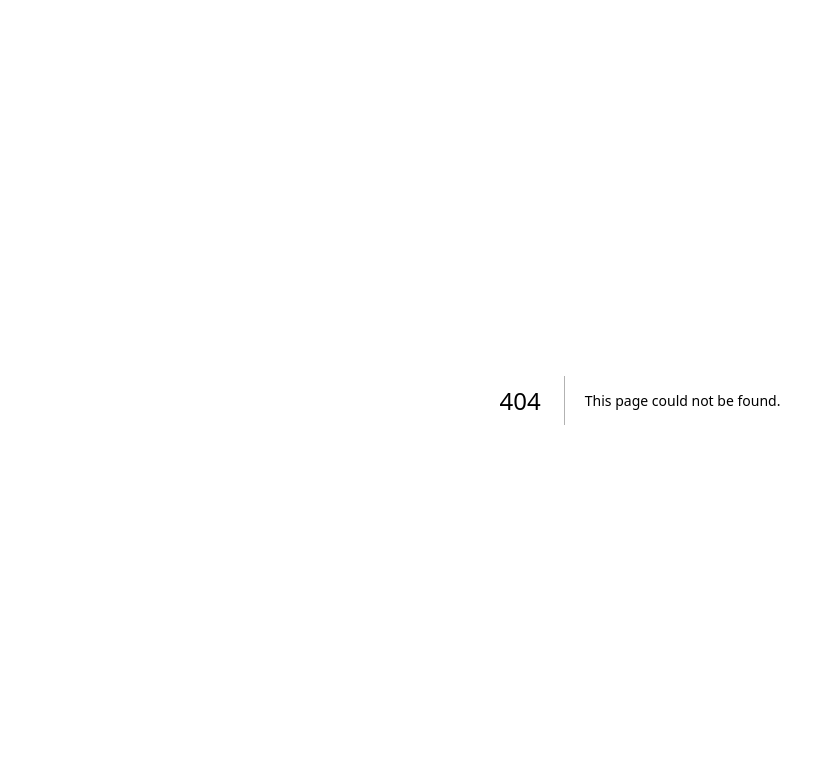
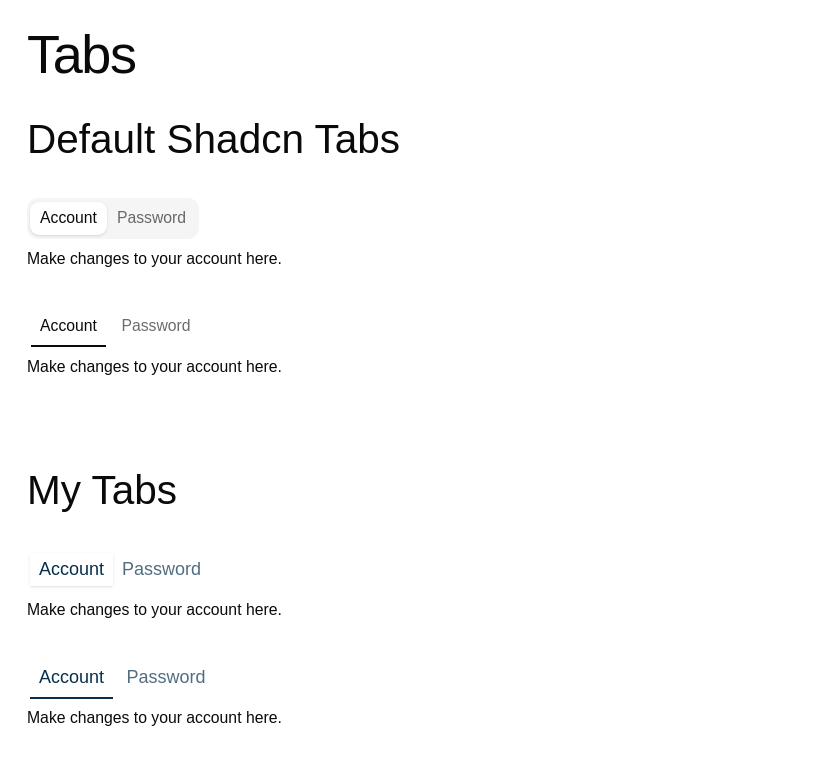
Before and after one commit to gamitarchana/react-shadcn-ui, a Next.js app: page /tabs in a window 1280 px wide. Before the commit this address had no page. Shown: the top 764 px of the page, without its empty margins (0-815 px from the left). Built offline with nearby package versions, Linux system fonts and the light colour scheme; a web font is replaced by a local one.

Commit message:
added tabs component

```diff
--- /dev/null
+++ b/app/tabs/page.tsx
@@ -0,0 +1,62 @@
+import { Button } from "@/components/ui/button"
+
+import { Heading } from "@/components/ui/heading"
+import { Tabs, TabsContent, TabsList, TabsTrigger } from "@/components/ui/tabs"
+import { MyTabs, MyTabsContent, MyTabsList, MyTabsTrigger } from "@/components/ui/my-tabs"
+
+
+export default function Tabspage() {
+  return (
+    <div className="w-full min-h-svh p-6">
+    <div className="w-full">
+        <h1 className="scroll-m-20 text-4xl tracking-tight lg:text-5xl font-heading">Tabs</h1>
+        <div className="py-8">
+            <Heading as="h2" variant="h2" title="Default Shadcn Tabs" className="pb-4"/>
+                <div className="py-4">
+                    <Tabs defaultValue="account" className="w-[400px]">
+                        <TabsList>
+                            <TabsTrigger value="account">Account</TabsTrigger>
+                            <TabsTrigger value="password">Password</TabsTrigger>
+                        </TabsList>
+                        <TabsContent value="account">Make changes to your account here.</TabsContent>
+                        <TabsContent value="password">Change your password here.</TabsContent>
+                    </Tabs>
+                </div>
+                <div className="py-4">
+                    <Tabs defaultValue="account" className="w-[400px]">
+                        <TabsList variant="line">
+                            <TabsTrigger value="account">Account</TabsTrigger>
+                            <TabsTrigger value="password">Password</TabsTrigger>
+                        </TabsList>
+                        <TabsContent value="account">Make changes to your account here.</TabsContent>
+                        <TabsContent value="password">Change your password here.</TabsContent>
+                    </Tabs>
+                </div>
+            </div>
+        </div>
+        <div className="py-8">
+            <Heading as="h2" variant="h2" title="My Tabs" className="pb-4"/>
+                <div className="py-4">
+                    <MyTabs defaultValue="account" className="w-[400px]">
+                        <MyTabsList>
+                            <MyTabsTrigger value="account">Account</MyTabsTrigger>
+                            <MyTabsTrigger value="password">Password</MyTabsTrigger>
+                        </MyTabsList>
+                        <MyTabsContent value="account">Make changes to your account here.</MyTabsContent>
+                        <MyTabsContent value="password">Change your password here.</MyTabsContent>
+                    </MyTabs>
+                </div>
+                <div className="py-4">
+                    <MyTabs defaultValue="account" className="w-[400px]">
+                        <MyTabsList variant="line">
+                            <MyTabsTrigger value="account">Account</MyTabsTrigger>
+                            <MyTabsTrigger value="password">Password</MyTabsTrigger>
+                        </MyTabsList>
+                        <MyTabsContent value="account">Make changes to your account here.</MyTabsContent>
+                        <MyTabsContent value="password">Change your password here.</MyTabsContent>
+                    </MyTabs>
+                </div>
+            </div>
+    </div>
+  )
+}
--- /dev/null
+++ b/components/ui/my-tabs.tsx
@@ -0,0 +1,81 @@
+"use client"
+
+import { Tabs as TabsPrimitive } from "@base-ui/react/tabs"
+import { cva, type VariantProps } from "class-variance-authority"
+import { cn } from "cn"
+
+function MyTabs({
+  className,
+  orientation = "horizontal",
+  ...props
+}: TabsPrimitive.Root.Props) {
+  return (
+    <TabsPrimitive.Root
+      data-slot="tabs"
+      data-orientation={orientation}
+      className={cn(
+        "group/tabs flex gap-2 data-horizontal:flex-col",
+        className
+      )}
+      {...props}
+    />
+  )
+}
+
+const myTabsListVariants = cva(
+  "group/tabs-list inline-flex w-fit items-center justify-center p-[3px] text-primary group-data-horizontal/tabs:h-9 group-data-vertical/tabs:h-fit group-data-vertical/tabs:flex-col",
+  {
+    variants: {
+      variant: {
+        default: "bg-transparent",
+        line: "gap-1 bg-transparent",
+      },
+    },
+    defaultVariants: {
+      variant: "default",
+    },
+  }
+)
+
+function MyTabsList({
+  className,
+  variant = "default",
+  ...props
+}: TabsPrimitive.List.Props & VariantProps<typeof myTabsListVariants>) {
+  return (
+    <TabsPrimitive.List
+      data-slot="tabs-list"
+      data-variant={variant}
+      className={cn(myTabsListVariants({ variant }), className)}
+      {...props}
+    />
+  )
+}
+
+function MyTabsTrigger({ className, ...props }: TabsPrimitive.Tab.Props) {
+  return (
+    <TabsPrimitive.Tab
+      data-slot="tabs-trigger"
+      className={cn(
+        "relative inline-flex h-[calc(100%-1px)] flex-1 items-center justify-center gap-1.5 px-2 py-1 text-base font-medium whitespace-nowrap text-primary/70 transition-all group-data-vertical/tabs:w-full group-data-vertical/tabs:justify-start hover:text-primary focus-visible:border-ring focus-visible:ring-[3px] focus-visible:ring-ring/50 focus-visible:outline-1 focus-visible:outline-ring disabled:pointer-events-none disabled:opacity-50 has-data-[icon=inline-end]:pr-1.5 has-data-[icon=inline-start]:pl-1.5 aria-disabled:pointer-events-none aria-disabled:opacity-50 group-data-[variant=default]/tabs-list:data-active:shadow-sm group-data-[variant=line]/tabs-list:data-active:shadow-none [&_svg]:pointer-events-none [&_svg]:shrink-0 [&_svg:not([class*='size-'])]:size-4",
+        "group-data-[variant=line]/tabs-list:bg-transparent group-data-[variant=line]/tabs-list:data-active:bg-transparent ",
+        "data-active:bg-transparent data-active:text-primary",
+        "after:absolute after:bg-primary after:opacity-0 after:transition-opacity group-data-horizontal/tabs:after:inset-x-0 group-data-horizontal/tabs:after:bottom-[-5px] group-data-horizontal/tabs:after:h-0.5 group-data-vertical/tabs:after:inset-y-0 group-data-vertical/tabs:after:-right-1 group-data-vertical/tabs:after:w-0.5 group-data-[variant=line]/tabs-list:data-active:after:opacity-100",
+        className
+      )}
+      {...props}
+    />
+  )
+}
+
+function MyTabsContent({ className, ...props }: TabsPrimitive.Panel.Props) {
+  return (
+    <TabsPrimitive.Panel
+      data-slot="tabs-content"
+      className={cn("flex-1 text-sm outline-none", className)}
+      {...props}
+    />
+  )
+}
+
+export { MyTabs, MyTabsList, MyTabsTrigger, MyTabsContent, myTabsListVariants }
--- /dev/null
+++ b/components/ui/tabs.tsx
@@ -0,0 +1,81 @@
+"use client"
+
+import { Tabs as TabsPrimitive } from "@base-ui/react/tabs"
+import { cva, type VariantProps } from "class-variance-authority"
+import { cn } from "cn"
+
+function Tabs({
+  className,
+  orientation = "horizontal",
+  ...props
+}: TabsPrimitive.Root.Props) {
+  return (
+    <TabsPrimitive.Root
+      data-slot="tabs"
+      data-orientation={orientation}
+      className={cn(
+        "group/tabs flex gap-2 data-horizontal:flex-col",
+        className
+      )}
+      {...props}
+    />
+  )
+}
+
+const tabsListVariants = cva(
+  "group/tabs-list inline-flex w-fit items-center justify-center rounded-lg p-[3px] text-muted-foreground group-data-horizontal/tabs:h-9 group-data-vertical/tabs:h-fit group-data-vertical/tabs:flex-col data-[variant=line]:rounded-none",
+  {
+    variants: {
+      variant: {
+        default: "bg-muted",
+        line: "gap-1 bg-transparent",
+      },
+    },
+    defaultVariants: {
+      variant: "default",
+    },
+  }
+)
+
+function TabsList({
+  className,
+  variant = "default",
+  ...props
+}: TabsPrimitive.List.Props & VariantProps<typeof tabsListVariants>) {
+  return (
+    <TabsPrimitive.List
+      data-slot="tabs-list"
+      data-variant={variant}
+      className={cn(tabsListVariants({ variant }), className)}
+      {...props}
+    />
+  )
+}
+
+function TabsTrigger({ className, ...props }: TabsPrimitive.Tab.Props) {
+  return (
+    <TabsPrimitive.Tab
+      data-slot="tabs-trigger"
+      className={cn(
+        "relative inline-flex h-[calc(100%-1px)] flex-1 items-center justify-center gap-1.5 rounded-md border border-transparent px-2 py-1 text-sm font-medium whitespace-nowrap text-foreground/60 transition-all group-data-vertical/tabs:w-full group-data-vertical/tabs:justify-start hover:text-foreground focus-visible:border-ring focus-visible:ring-[3px] focus-visible:ring-ring/50 focus-visible:outline-1 focus-visible:outline-ring disabled:pointer-events-none disabled:opacity-50 has-data-[icon=inline-end]:pr-1.5 has-data-[icon=inline-start]:pl-1.5 aria-disabled:pointer-events-none aria-disabled:opacity-50 dark:text-muted-foreground dark:hover:text-foreground group-data-[variant=default]/tabs-list:data-active:shadow-sm group-data-[variant=line]/tabs-list:data-active:shadow-none [&_svg]:pointer-events-none [&_svg]:shrink-0 [&_svg:not([class*='size-'])]:size-4",
+        "group-data-[variant=line]/tabs-list:bg-transparent group-data-[variant=line]/tabs-list:data-active:bg-transparent dark:group-data-[variant=line]/tabs-list:data-active:border-transparent dark:group-data-[variant=line]/tabs-list:data-active:bg-transparent",
+        "data-active:bg-background data-active:text-foreground dark:data-active:border-input dark:data-active:bg-input/30 dark:data-active:text-foreground",
+        "after:absolute after:bg-foreground after:opacity-0 after:transition-opacity group-data-horizontal/tabs:after:inset-x-0 group-data-horizontal/tabs:after:bottom-[-5px] group-data-horizontal/tabs:after:h-0.5 group-data-vertical/tabs:after:inset-y-0 group-data-vertical/tabs:after:-right-1 group-data-vertical/tabs:after:w-0.5 group-data-[variant=line]/tabs-list:data-active:after:opacity-100",
+        className
+      )}
+      {...props}
+    />
+  )
+}
+
+function TabsContent({ className, ...props }: TabsPrimitive.Panel.Props) {
+  return (
+    <TabsPrimitive.Panel
+      data-slot="tabs-content"
+      className={cn("flex-1 text-sm outline-none", className)}
+      {...props}
+    />
+  )
+}
+
+export { Tabs, TabsList, TabsTrigger, TabsContent, tabsListVariants }
```
